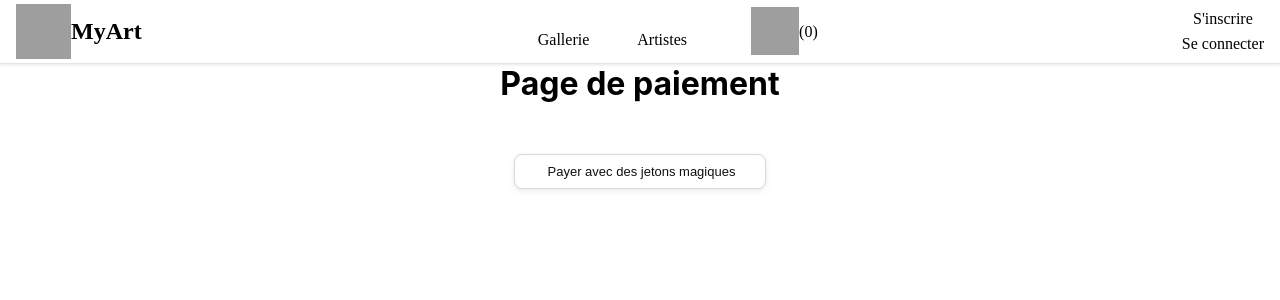
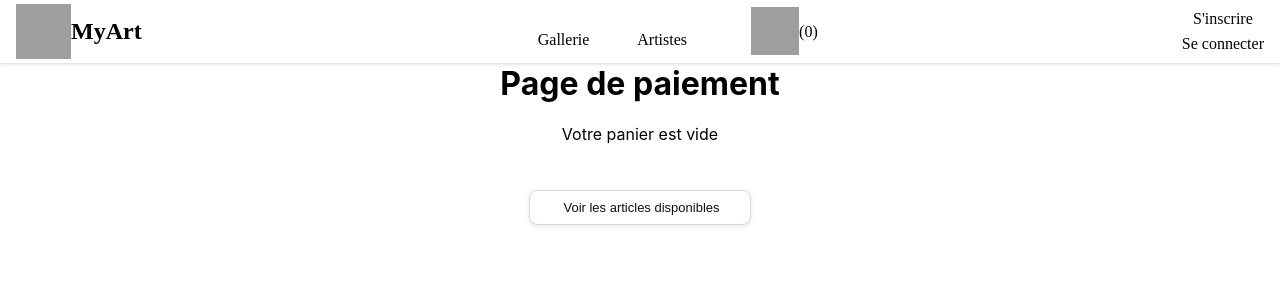
Before and after one commit to OliXVIII/myART, a React (Create React App) app in the folder frontend/: page /checkout in a window 1280 px wide. Shown: the top 300 px of the page. Built offline with nearby package versions, Linux system fonts and the light colour scheme; grey boxes are pictures that could not be loaded.

Commit message:
Petit ajustement

```diff
--- a/frontend/src/components/checkout_page/checkout.jsx
+++ b/frontend/src/components/checkout_page/checkout.jsx
@@ -1,5 +1,5 @@
-import React, { useEffect, useState } from 'react';
-import './checkout.scss';
+import React, { useEffect, useState } from "react";
+import "./checkout.scss";
 
 function removeItemFromLocalStorage(itemId) {
   const items = JSON.parse(localStorage.getItem("myArt_items")) || [];
@@ -7,10 +7,8 @@ function removeItemFromLocalStorage(itemId) {
   localStorage.setItem("myArt_items", JSON.stringify(updatedItems));
 }
 
-export const Checkout= () => {
+export const Checkout = () => {
   const [cartItems, setCartItems] = useState([]);
-
-
 
   useEffect(() => {
     loadCartItems();
@@ -26,12 +24,31 @@ export const Checkout= () => {
     loadCartItems();
   };
   return (
-    <div className='checkout'>
+    <div className="checkout">
       <h1>Page de paiement</h1>
-        {cartItems.map((art, index) => (
-          <div key={index} className='checkout-item'><div className='checkout-item-left'><img src={art.image_url}></img><p>{art.nom} - ${art.prix}</p></div><button onClick={() => handleRemoveFromCart(art)}>Supprimer l'article</button></div>
-        ))}
-        <button className='checkout-button'>Payer avec des jetons magiques</button>
+      {cartItems.map((art, index) => (
+        <div key={index} className="checkout-item">
+          <div className="checkout-item-left">
+            <img src={art.image_url}></img>
+            <p>
+              {art.nom} - ${art.prix}
+            </p>
+          </div>
+          <button onClick={() => handleRemoveFromCart(art)}>
+            Supprimer l'article
+          </button>
+        </div>
+      ))}
+      {cartItems.length === 0 && <p>Votre panier est vide</p>}
+      {cartItems.length === 0 ? (
+        <a href="/" className="checkout-button button">
+          Voir les articles disponibles
+        </a>
+      ) : (
+        <button className="checkout-button">
+          Payer avec des jetons magiques
+        </button>
+      )}
     </div>
   );
-}
+};
--- a/frontend/src/components/homepage/homepage.jsx
+++ b/frontend/src/components/homepage/homepage.jsx
@@ -55,6 +55,14 @@ export const Homepage = () => {
           </div>
         </div>
       ))}
+      {arts.length === 0 && (
+        <Fragment>
+          <h2>Aucun article trouvé</h2>
+          <p style={{ textAlign: "center" }}>
+            Nous n'avons pas trouvé d'article correspondant à votre recherche.
+          </p>
+        </Fragment>
+      )}
     </div>
   );
 };
```
